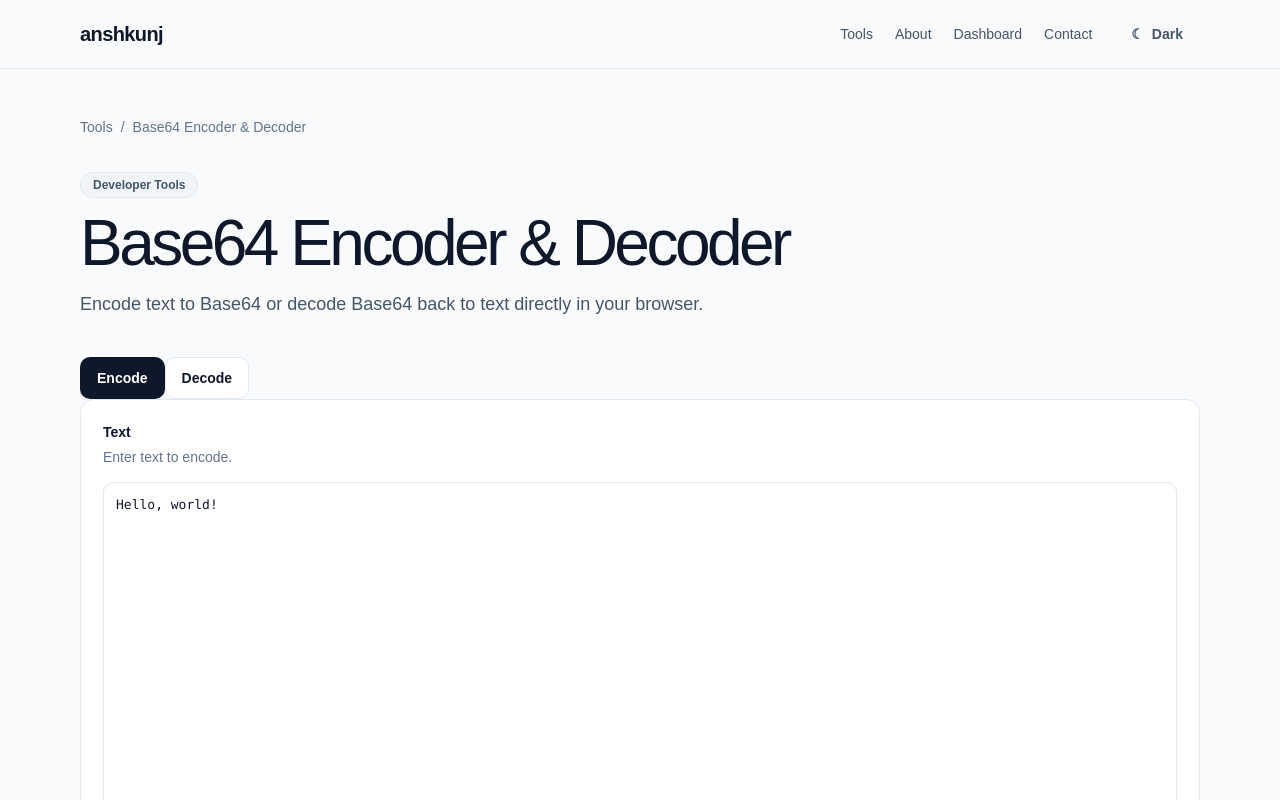
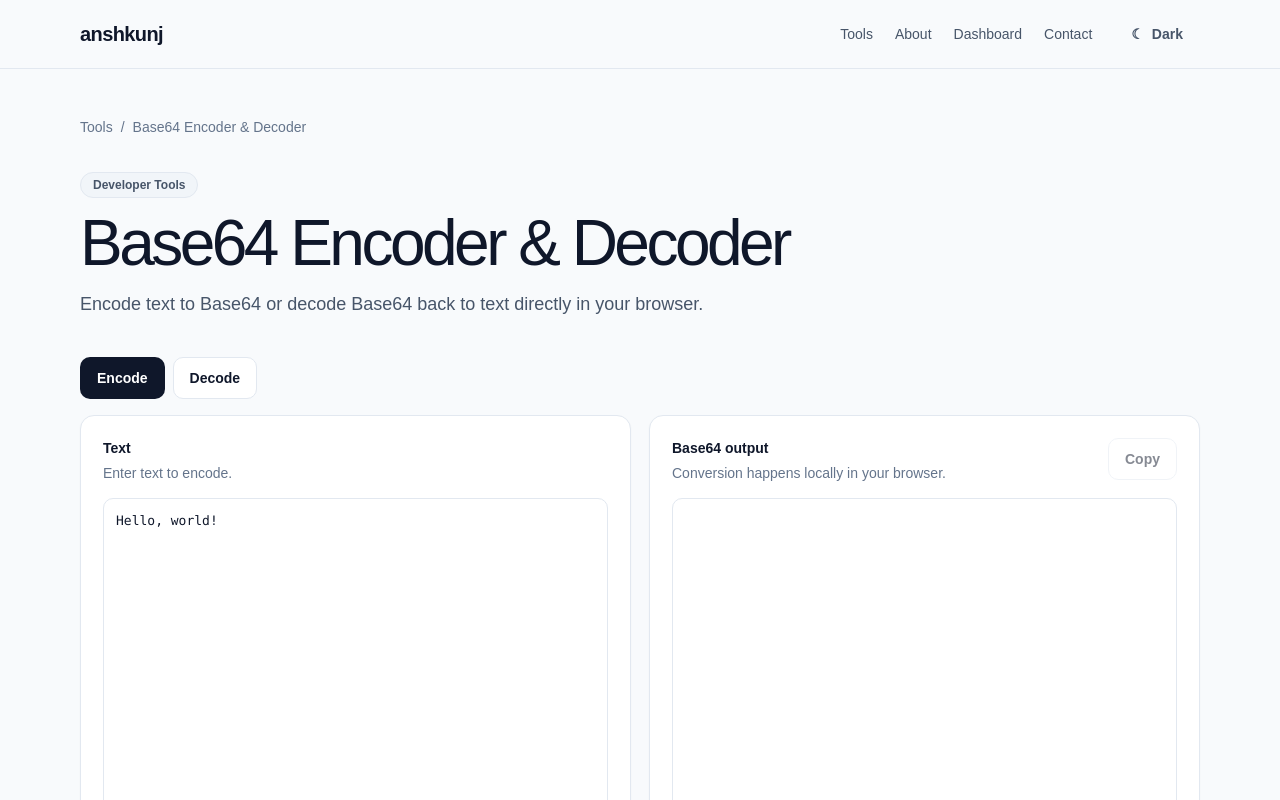
Before and after one commit to anshkunj/ak-project, a Next.js app: page /tools/base64 in a window 1280 px wide. Shown: the top 800 px of the page. Built offline with nearby package versions, Linux system fonts and the light colour scheme.

Commit message:
feat: style Base64 tool

```diff
--- a/src/app/globals.css
+++ b/src/app/globals.css
@@ -1156,6 +1156,18 @@ h3 {
   border: 0;
 }
 
+.base64-mode {
+  display: flex;
+  gap: var(--space-2);
+  margin-bottom: var(--space-4);
+}
+
+.base64-tool-grid {
+  display: grid;
+  grid-template-columns: 1fr 1fr;
+  gap: 18px;
+}
+
 @media (max-width: 760px) {
   .tool-page { padding: 32px 0 70px; }
   .tool-header { margin-bottom: 28px; }
```
